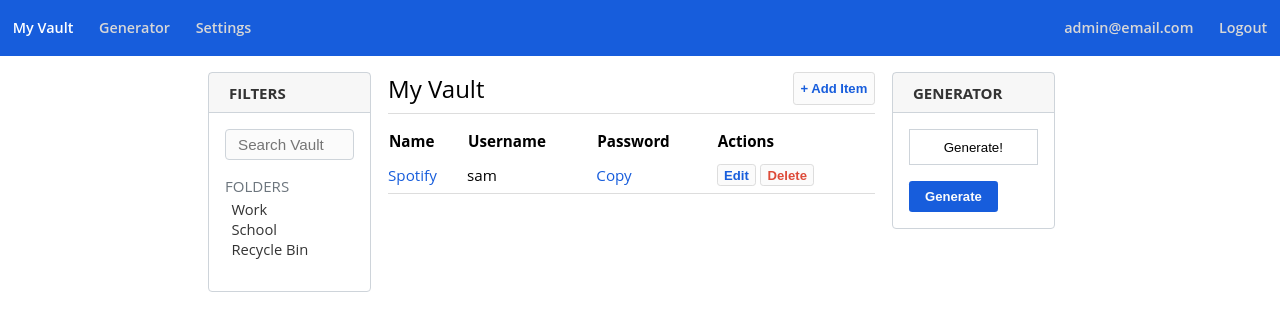
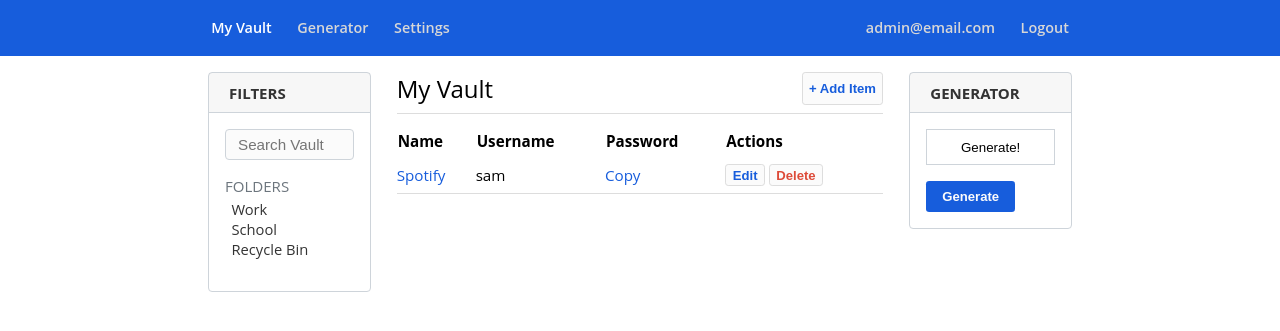
Before and after one commit to ikoide/django-password-manager, a Django app: page / in a window 1280 px wide. Shown: the top 331 px of the page. Run offline with Django 4.2, Linux system fonts and the light colour scheme; a user stored in the database is signed in; data comes from the database, SQL or seed files in the repository; both versions use the stored data as it was after the commit; some libraries are stand-ins or nearby versions; some web fonts are replaced.

Commit message:
made nav width same as body and switched rows to flex

```diff
--- a/dpm/apps/passwords/templates/passwords/vault.html
+++ b/dpm/apps/passwords/templates/passwords/vault.html
@@ -1,7 +1,7 @@
 {% extends "base.html" %}
 {% load widget_tweaks %}
 {% block content %}
-<div class="row">
+<div class="flex-row">
     <div class="col-2-5">
         <div class="container">
             <div class="container-header">
--- a/dpm/common/static/styles/main.css
+++ b/dpm/common/static/styles/main.css
@@ -136,6 +136,7 @@ html, body {
   flex-direction: row;
   flex-wrap: wrap;
   width: 100%;
+  justify-content: space-between;
 }
 
 .flex-col {
@@ -187,6 +188,10 @@ nav .navbar {
   flex-wrap: nowrap;
   flex-direction: row;
   justify-content: flex-start;
+  width: 69%;
+  margin-left: auto;
+  margin-right: auto;
+  display: block;
 }
 nav .navbar .nav-section {
   flex-basis: 50%;
--- a/dpm/common/static/styles/main.scss
+++ b/dpm/common/static/styles/main.scss
@@ -40,6 +40,11 @@ nav {
         flex-wrap: nowrap;
         flex-direction: row;
         justify-content: flex-start;
+
+        width: 69%;
+        margin-left: auto;
+        margin-right: auto;
+        display: block;
 
         .nav-section {
             flex-basis: percentage(1/2);
--- a/dpm/common/static/styles/partials/_grids.scss
+++ b/dpm/common/static/styles/partials/_grids.scss
@@ -82,6 +82,7 @@ $grid-spacing: 2%;
   flex-direction: row;
   flex-wrap: wrap;
   width: 100%;
+  justify-content: space-between;
 }
 
 .flex-col {
```
Also changed, not shown: dpm/db.sqlite3, 1 other file.
